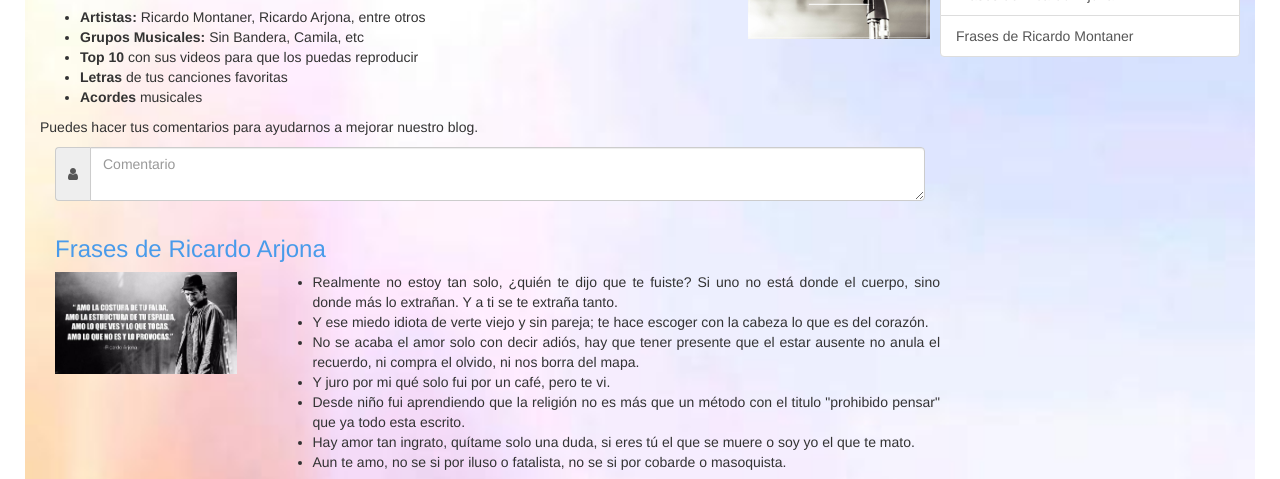
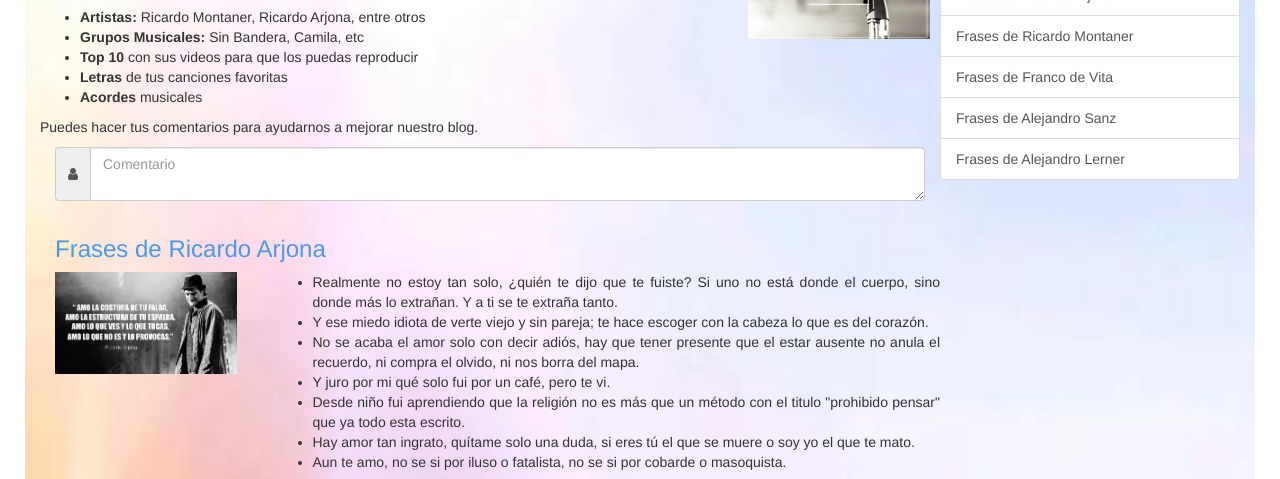
Before and after one commit to luchis25502/NextULuisaFernandez, a plain HTML site: page Musica_Bootstrap/index.html in a window 1280 px wide. Shown: the part 314-793 px from the top of the page. Drawn offline with Linux system fonts and the light colour scheme.

Commit message:
Add files via upload

```diff
--- a/Musica_Bootstrap/css/estilos.css
+++ b/Musica_Bootstrap/css/estilos.css
@@ -40,7 +40,7 @@
   margin-right: 15px;
   color: rgba(73,155,234,1);
 }
-/*navbar-inverse navbar-fixed-top  affix-top*/
+
 .texto-artista{
   margin-left: 15px;
   margin-right: 15px;
@@ -78,7 +78,6 @@
   h2 {
     font-size: 22px;
   }
-
   .titulo-text {
     font-size: 15px;
   }
@@ -86,5 +85,4 @@
   .container-fluid{
     margin-top: 60px;
   }
-
 }
--- a/Musica_Bootstrap/index.html
+++ b/Musica_Bootstrap/index.html
@@ -131,6 +131,9 @@
             <a href="#bienvenidos" class="list-group-item active">Bienvenidos</a>
             <a href="#arjona_frases" class="list-group-item list-group-item-action">Frases de Ricardo Arjona</a>
             <a href="#montaner_frases" class="list-group-item list-group-item-action">Frases de Ricardo Montaner</a>
+            <a href="#" class="list-group-item list-group-item-action">Frases de Franco de Vita</a>
+            <a href="#" class="list-group-item list-group-item-action">Frases de Alejandro Sanz</a>
+            <a href="#" class="list-group-item list-group-item-action">Frases de Alejandro Lerner</a>
           </div>
         </div>
       </div>
```
